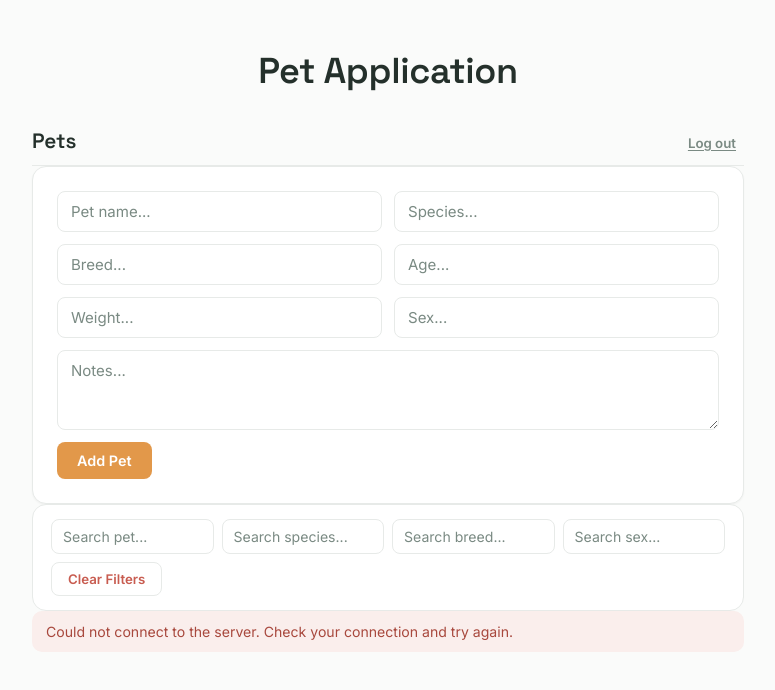
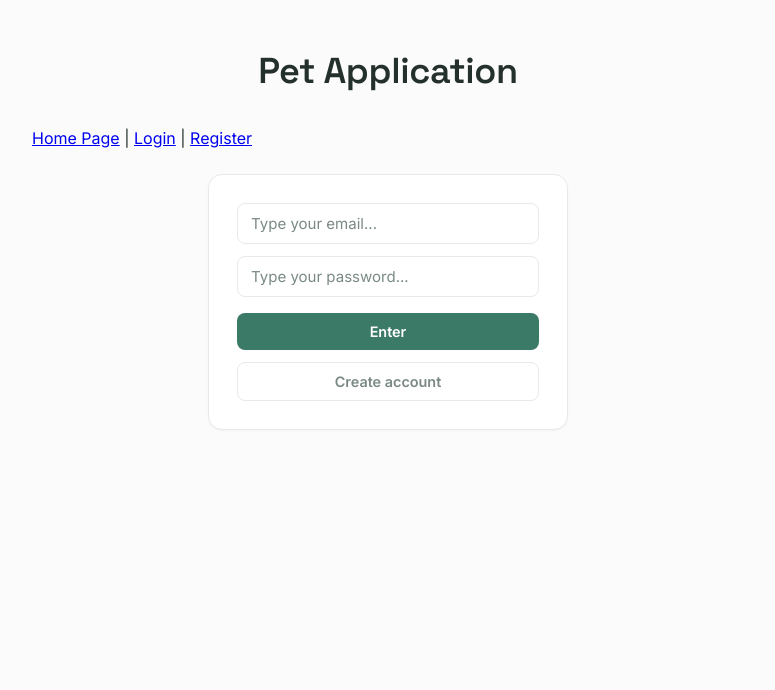
Before and after one commit to gustavocamposa/pet-manager, a React app in the folder frontend/: page /login in a window 1280 px wide. Shown: the top 690 px of the page, without its empty margins (252-1027 px from the left). Built offline with nearby package versions, Linux system fonts and the light colour scheme; no server answers; sample sign-in values are in the browser's storage; the HTML template or start-up script is replaced by a standard one.

Commit message:
feat: add protected routes and authentication flow

```diff
--- a/frontend/package.json
+++ b/frontend/package.json
@@ -11,7 +11,8 @@
   },
   "dependencies": {
     "react": "^19.2.8",
-    "react-dom": "^19.2.8"
+    "react-dom": "^19.2.8",
+    "react-router-dom": "^7.18.2"
   },
   "devDependencies": {
     "@eslint/js": "^10.0.1",
--- a/frontend/src/App.jsx
+++ b/frontend/src/App.jsx
@@ -1,4 +1,6 @@
 import { useEffect, useState } from "react";
+
+import { Routes, Route, Link, Navigate, useNavigate } from "react-router-dom";
 
 import Login from "./pages/Login/Login.jsx";
 import Pets from "./pages/Pets/Pets.jsx";
@@ -6,39 +8,55 @@ import Register from "./pages/Register/Register.jsx";
 
 function App() {
   const [isAuthenticated, setIsAuthenticated] = useState(false);
-  const [showRegister, setShowRegister] = useState(false);
+
+  const navigate = useNavigate();
+
   useEffect(() => {
     const token = localStorage.getItem("token");
+
     if (token) {
       setIsAuthenticated(true);
     }
   }, []);
 
+  function handleLogout() {
+    localStorage.removeItem("token");
+    setIsAuthenticated(false);
+    navigate("/login");
+  }
+
   function handleLoginSuccess() {
     setIsAuthenticated(true);
   }
 
-  function handleLogout() {
-    localStorage.removeItem("token");
-    setIsAuthenticated(false);
-  }
-
-  function handleBackToLogin() {
-    setShowRegister(false);
-  }
   return (
     <div className="app">
       <h1 className="app-title">Pet Application</h1>
-      {isAuthenticated ? (
-        <Pets onLogout={handleLogout} />
-      ) : showRegister ? (
-        <Register onBackToLogin={handleBackToLogin} />
-      ) : (
-        <Login
-          onLoginSuccess={handleLoginSuccess}
-          onRegister={() => setShowRegister(true)}
+
+      <nav>
+        <Link to="/">Home Page</Link> | <Link to="/login">Login</Link> |{" "}
+        <Link to="/register">Register</Link>
+      </nav>
+
+      <Routes>
+        <Route
+          path="/"
+          element={
+            isAuthenticated ? (
+              <Pets onLogout={handleLogout} />
+            ) : (
+              <Navigate to="/login" />
+            )
+          }
         />
-      )}
+
+        <Route
+          path="/login"
+          element={<Login onLoginSuccess={handleLoginSuccess} />}
+        />
+
+        <Route path="/register" element={<Register />} />
+      </Routes>
     </div>
   );
 }
--- a/frontend/src/main.jsx
+++ b/frontend/src/main.jsx
@@ -1,10 +1,14 @@
 import { StrictMode } from "react";
 import { createRoot } from "react-dom/client";
+import { BrowserRouter } from "react-router-dom";
+
 import App from "./App.jsx";
 import "../src/styles/style.css";
 
 createRoot(document.getElementById("root")).render(
   <StrictMode>
-    <App />
+    <BrowserRouter>
+      <App />
+    </BrowserRouter>
   </StrictMode>,
 );
--- a/frontend/src/pages/Login/Login.jsx
+++ b/frontend/src/pages/Login/Login.jsx
@@ -1,4 +1,5 @@
 import { useState } from "react";
+import { useNavigate } from "react-router-dom";
 
 const LOGIN_URL = "http://localhost:3000/login";
 
@@ -9,6 +10,7 @@ export default function Login({ onLoginSuccess, onRegister }) {
   const [errors, setErrors] = useState({});
   const [formError, setFormError] = useState("");
   const [isSubmitting, setIsSubmitting] = useState(false);
+  const navigate = useNavigate();
 
   function validate() {
     const newErrors = {};
@@ -56,6 +58,7 @@ export default function Login({ onLoginSuccess, onRegister }) {
 
       localStorage.setItem("token", data.token);
       onLoginSuccess?.();
+      navigate("/");
     } catch (error) {
       setFormError(
         error.message === "Failed to fetch"
@@ -101,7 +104,11 @@ export default function Login({ onLoginSuccess, onRegister }) {
         <button className="btn btn-primary" disabled={isSubmitting}>
           {isSubmitting ? "Signing in..." : "Enter"}
         </button>
-        <button type="button" className="btn btn-outline" onClick={onRegister}>
+        <button
+          type="button"
+          className="btn btn-outline"
+          navigate={"/register"}
+        >
           Create account
         </button>
       </form>
```
Also changed, not shown: 1 other file (tests, documents, lock files or other folders).
